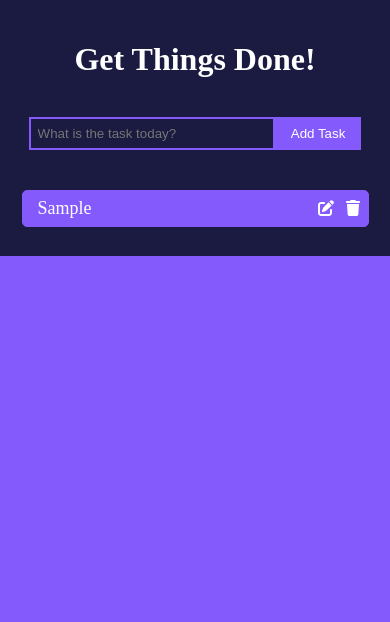
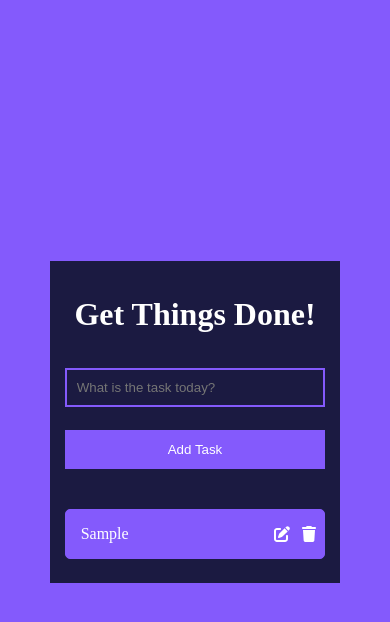
Before and after one commit to MariaWadih/todo-list, a React (Create React App) app: page / in a window 390 px wide. Both pictures are taken after typing "Sample" into the empty fields and a click on the button "Add Task". Shown: the top 622 px of the page. Built offline with nearby package versions, Linux system fonts and the light colour scheme.

Commit message:
Update App.css

```diff
--- a/src/App.css
+++ b/src/App.css
@@ -1,53 +1,73 @@
+/* Global styles */
+html, body {
+  margin: 0;
+  padding: 0;
+  width: 100%;
+  height: auto;
+  box-sizing: border-box;
+  overflow-x: hidden; /* 🔒 Prevent horizontal scroll */
+}
+
 body {
   background-color: #845AFC;
   display: flex;
-  justify-content: center;  /* center horizontally */
-  height: 100vh;
-  margin: 5%;
+  justify-content: center;
+  min-height: 100vh;   /* Allows scrolling if needed */
+  padding: 20px;
 }
 
+/* Main container */
 .container {
   text-align: center;
   background-color: #1B1A41;
   color: white;
   padding: 5%;
-  width: 500px;             /* set a reasonable fixed width */
-  box-sizing: border-box;  /* so padding doesn't overflow */
+  width: 100%;
+  max-width: 500px;      /* Responsive width */
+  box-sizing: border-box;
 }
-form input,form button {
+
+/* Input and button styling */
+form input,
+form button {
   border: 2px solid #845AFC;
- color: white;
- padding: 2%;
- margin-top: 5%;
+  color: white;
+  padding: 2%;
+  margin-top: 5%;
+}
 
+form input {
+  background-color: #1B1A41;
+  width: 75%;
 }
-form input {
-   background-color: #1B1A41;
-   width: 75%;          /* full width */
-}
+
 form button {
   background-color: #845AFC;
   cursor: pointer;
 }
+
 .todo-form {
   margin-bottom: 40px;
 }
+
 .todo-form input {
   outline: none;
 }
+
+/* Todo styling */
 .todo {
   display: flex;
   justify-content: space-between;
   align-items: center;
   padding-left: 10px;
   padding-right: 10px;
-  background-color:#845AFC;
+  background-color: #845AFC;
   border: 1px solid #845AFC;
   color: white;
-  margin: 10px;
-  margin-top: 20px;
-  cursor: pointer; /* Change cursor to pointer for better UX */
-  border-radius: 5px; /* Optional: to give a rounded corner effect */
+  margin: 10px 0;
+  cursor: pointer;
+  border-radius: 5px;
+  word-break: break-word;  /* ✅ Prevent overflow on long text */
 }
 
 .todo-icons {
@@ -59,72 +79,63 @@ form button {
   margin-left: 5px;
   cursor: pointer;
 }
+
 .todo p {
-  margin-top: 10px;
-  margin-bottom: 10px;
+  margin: 10px 0;
   font-size: 18px;
 }
+
 .todo-task.completed {
   text-decoration: line-through;
-  color: gray; /* Optional: to visually indicate it's completed */
+  color: gray;
 }
 
+/* Mobile responsiveness */
 @media (max-width: 600px) {
-  html, body {
-    margin: 0;
-    padding: 0;
-    width: 100%;
-    height: auto;
-    box-sizing: border-box;
-    overflow-x: hidden;
-  }
-
   body {
-    display: flex;
     flex-direction: column;
     align-items: center;
-    background-color: #845AFC;
+    padding: 10px;
   }
 
   .container {
-    width: 100vw;                 /* Force full viewport width */
+    width: 100%;         /* ✅ Replaced 100vw */
     padding: 5%;
     box-sizing: border-box;
-    background-color: #1B1A41;
+  }
+
+  form {
+    display: flex;
+    flex-wrap: wrap;
+    gap: 10px;
+    justify-content: center;
   }
 
   form input {
-    width: 65%;
-    padding: 2%;
+    width: 100%;
+    padding: 10px;
   }
 
   form button {
-    padding: 2% 4%;
+    width: 100%;
+    padding: 10px;
   }
 
   .todo {
     flex-direction: row;
     align-items: center;
     justify-content: space-between;
-    padding-left: 8px;
-    padding-right: 8px;
-    margin-right: 2px;
-    margin-left: 2px;
-  }
-
-  .todo-icons {
-    display: flex;
-    align-items: center;
+    padding: 8px;
+    margin: 10px 0;
   }
 
   .todo-icons svg {
     margin-left: 2px;
-    cursor: pointer;
   }
 
   .todo p {
     margin: 0;
-    font-size: 18px;
+    font-size: 16px;
     padding: 7px;
   }
 }
```
